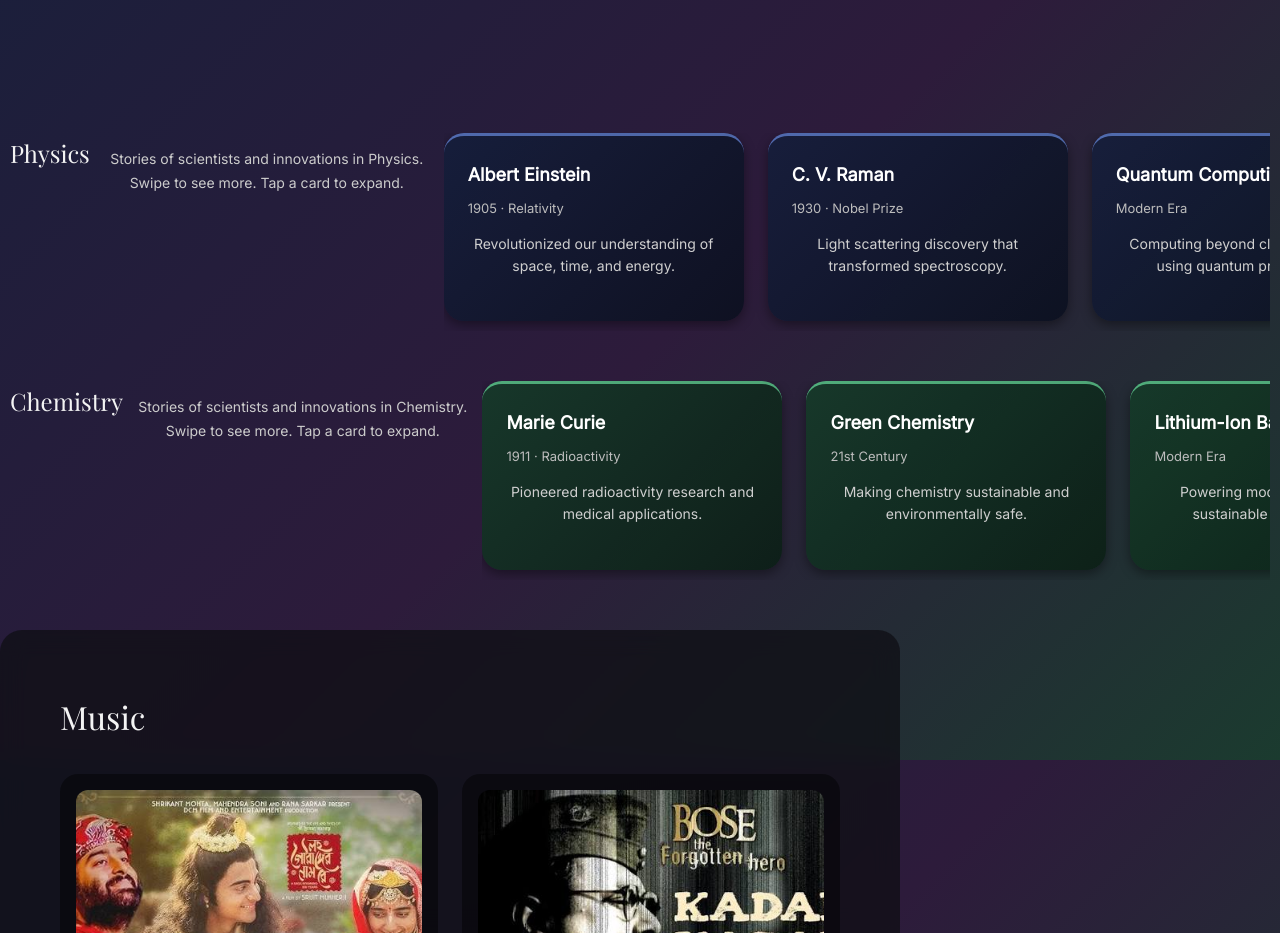
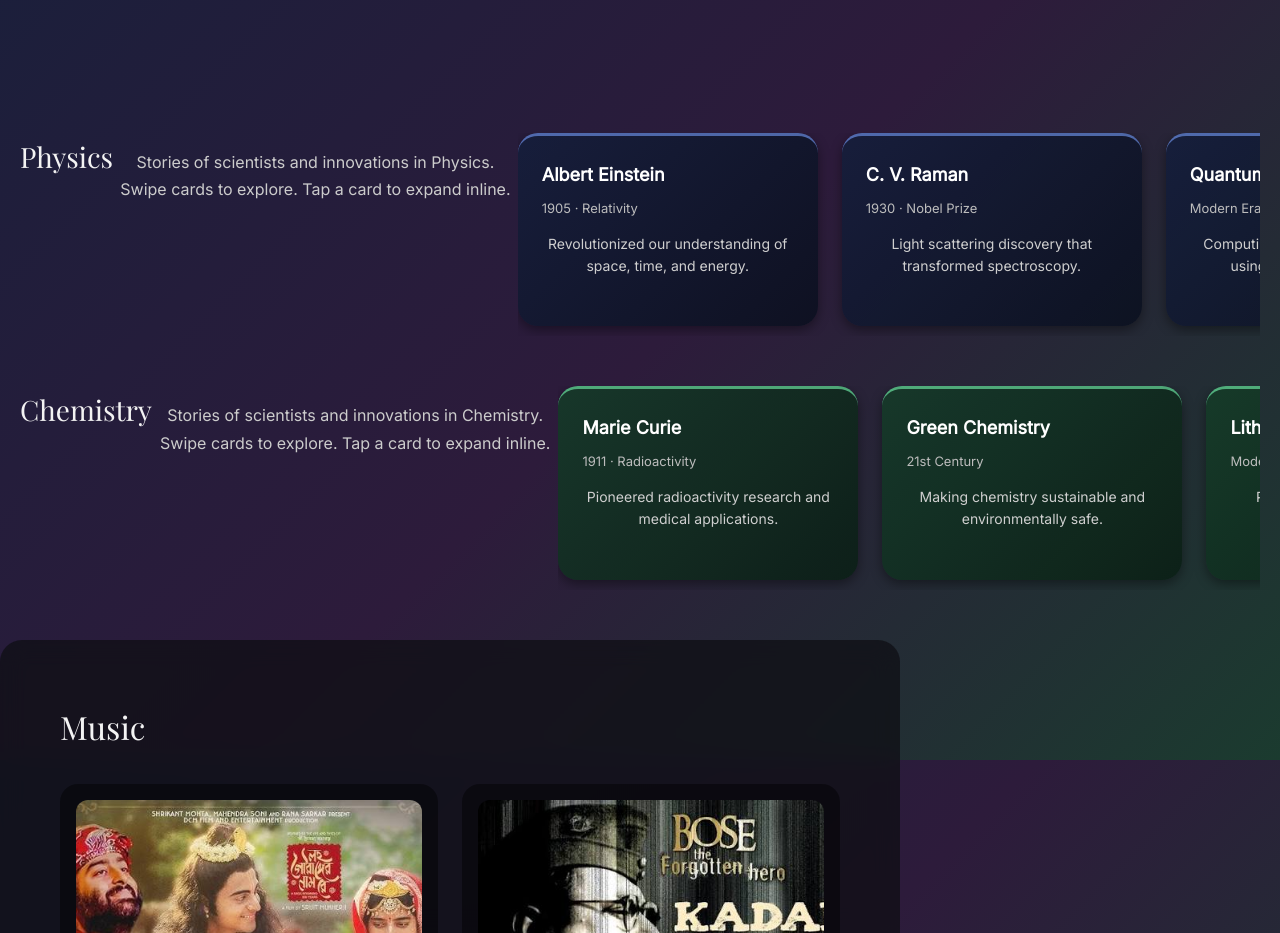
Before and after one commit to debrabidasunofficial-a11y/Deb, a plain HTML site: page index.html in a window 1280 px wide. Shown: the part 2440-3373 px from the top of the page. Drawn offline with nearby package versions, Linux system fonts and the light colour scheme.

Commit message:
Enhance styling and text for science sections
Updated styles and content for science sections.

```diff
--- a/index.html
+++ b/index.html
@@ -131,19 +131,20 @@ iframe{
 /* Add Science*/
 .science-section{
   margin:50px 0;
-  padding:0 10px;
+  padding:0 20px;
 }
 
+/* Section title and description */
 .science-section h2{
-  font-size:24px;
+  font-size:28px;
   text-align:center;
   margin-bottom:10px;
 }
 
 .science-section p{
   text-align:center;
-  font-size:14px;
-  margin-bottom:20px;
+  font-size:16px;
+  margin-bottom:25px;
   color:#ccc;
 }
 
@@ -191,13 +192,13 @@ iframe{
   padding-bottom:40px;
 }
 
-/* Physics */
+/* Physics gradient */
 .science-card.physics{
   background:linear-gradient(135deg, rgba(20,30,60,0.85), rgba(10,15,30,0.85));
   border-top:3px solid rgba(120,160,255,0.6);
 }
 
-/* Chemistry */
+/* Chemistry gradient */
 .science-card.chemistry{
   background:linear-gradient(135deg, rgba(20,60,40,0.85), rgba(10,30,20,0.85));
   border-top:3px solid rgba(120,255,180,0.6);
@@ -233,6 +234,12 @@ iframe{
   display:block;
 }
 
+/* Responsive */
+@media(max-width:700px){
+  .science-card{
+    flex:0 0 80%;
+  }
+}
   /* Footer */
 footer{
   padding:50px 12%;
@@ -295,7 +302,7 @@ footer a{
   <!-- PHYSICS SECTION -->
 <section class="science-section">
   <h2>Physics</h2>
-  <p>Stories of scientists and innovations in Physics. Swipe to see more. Tap a card to expand.</p>
+  <p>Stories of scientists and innovations in Physics. Swipe cards to explore. Tap a card to expand inline.</p>
 
   <div class="science-carousel">
     <div class="science-track" id="physicsTrack">
@@ -332,7 +339,7 @@ footer a{
 <!-- CHEMISTRY SECTION -->
 <section class="science-section">
   <h2>Chemistry</h2>
-  <p>Stories of scientists and innovations in Chemistry. Swipe to see more. Tap a card to expand.</p>
+  <p>Stories of scientists and innovations in Chemistry. Swipe cards to explore. Tap a card to expand inline.</p>
 
   <div class="science-carousel">
     <div class="science-track" id="chemistryTrack">
@@ -446,18 +453,15 @@ const observer=new IntersectionObserver(e=>{
 },{threshold:0.15});
 sections.forEach(s=>observer.observe(s));
 
-// Expand inline cards
+// Inline card expand
 document.querySelectorAll(".science-card").forEach(card=>{
   card.addEventListener("click", ()=>{
     const expanded = card.classList.contains("expanded");
-    // Close all cards in same section
     const track = card.closest(".science-track");
     track.querySelectorAll(".science-card").forEach(c=>c.classList.remove("expanded"));
-    // Toggle clicked card
     if(!expanded) card.classList.add("expanded");
   });
 });
 </script>
-
 </body>
 </html>
```
